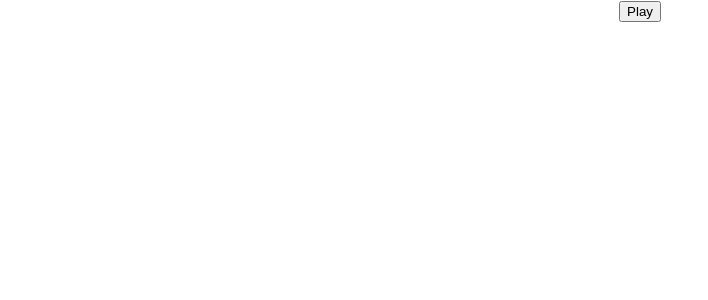
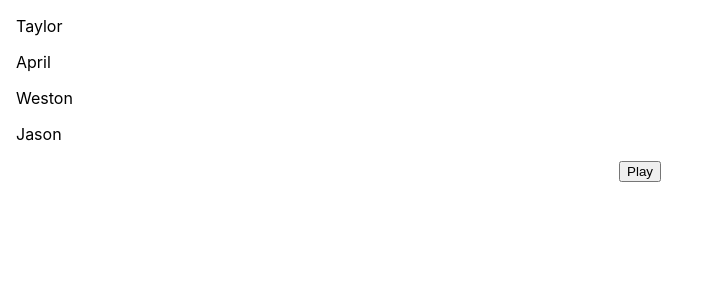
Before and after one commit to TaylorDarneille/react-random-student-generator, a React (Create React App) app: page / in a window 1280 px wide. Shown: the top 300 px of the page, without its empty margins (0-708 px from the left). Built offline with nearby package versions, Linux system fonts and the light colour scheme.

Commit message:
queue functions, no styling

```diff
--- a/package.json
+++ b/package.json
@@ -3,6 +3,9 @@
   "version": "0.1.0",
   "private": true,
   "dependencies": {
+    "@emotion/react": "^11.7.1",
+    "@emotion/styled": "^11.6.0",
+    "@mui/material": "^5.4.0",
     "@testing-library/jest-dom": "^5.16.1",
     "@testing-library/react": "^12.1.2",
     "@testing-library/user-event": "^13.5.0",
--- a/src/App.js
+++ b/src/App.js
@@ -1,5 +1,7 @@
 import './App.css';
 import { useEffect, useState } from 'react';
+
+import Queue from './Queue'
 
 const roster = [
   'Taylor',
@@ -54,6 +56,7 @@ function App() {
 
   return (
     <div className="App">
+      <Queue queue={court.queue} />
       <button onClick={play}>Play</button>
     </div>
   );
--- /dev/null
+++ b/src/Queue.js
@@ -0,0 +1,17 @@
+import './App.css';
+import List from '@mui/material/List';
+import ListItem from '@mui/material/ListItem';
+
+function Queue(props) {
+    const students = props.queue.map(student=>{
+        return <ListItem>{student}</ListItem>
+    })
+
+    return (
+        <List>
+            {students}
+        </List>
+    )
+}
+
+export default Queue;
```
Also changed, not shown: 2 other files (tests, documents, lock files or other folders).
